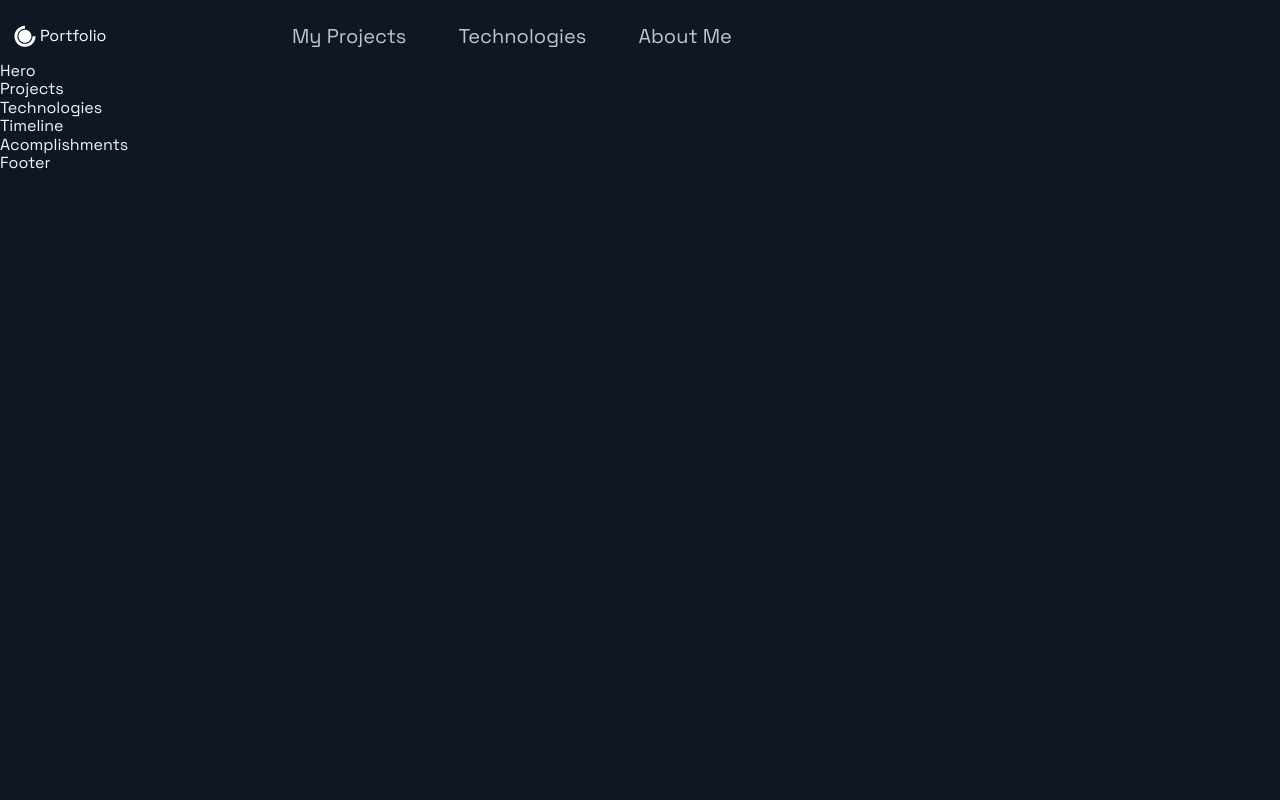
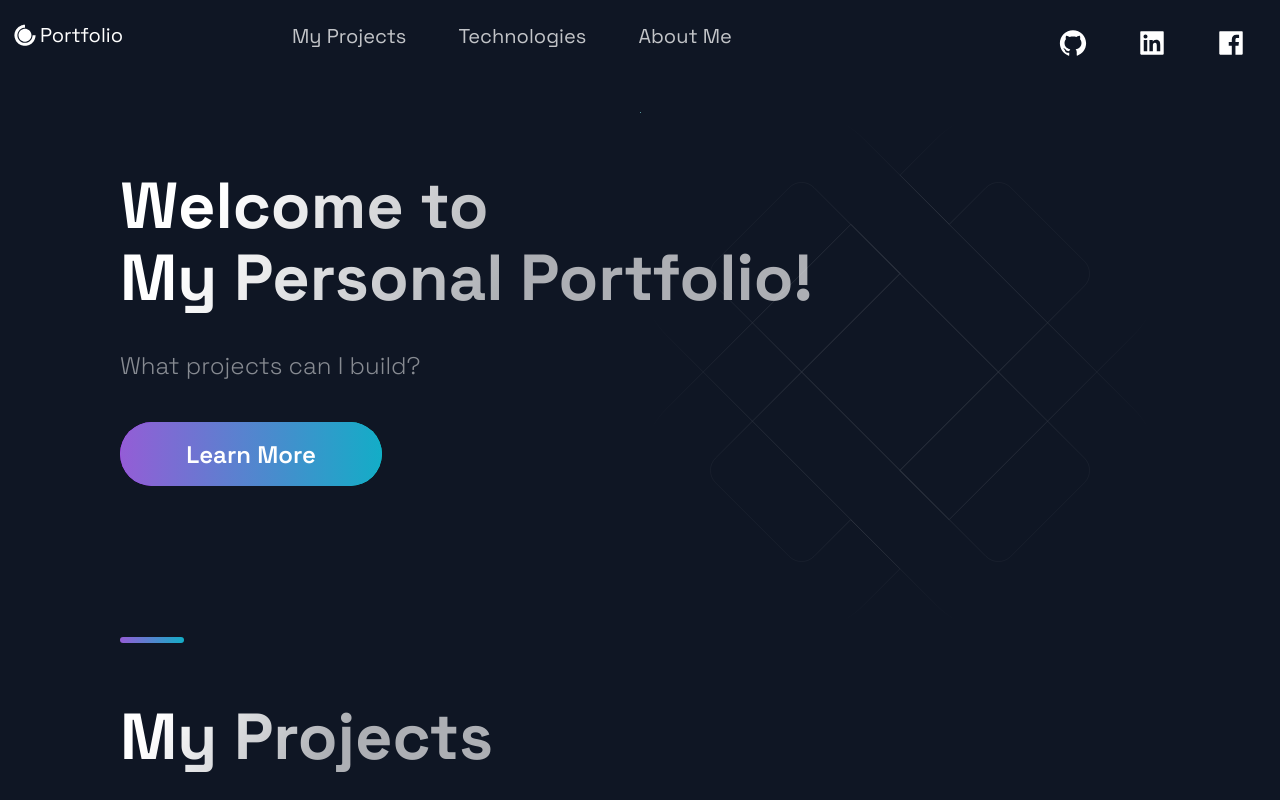
Before and after one commit to georgyshkliaryk/portfolio-website, a Next.js app: page / in a window 1280 px wide. Shown: the top 800 px of the page. Built offline with nearby package versions, Linux system fonts and the light colour scheme.

Commit message:
header, main

```diff
--- a/src/components/Header/Header.js
+++ b/src/components/Header/Header.js
@@ -1,6 +1,11 @@
 import Link from "next/link";
 import React from "react";
-import { AiFillGithub, AiFillInstagram, AiFillLinkedin } from "react-icons/ai";
+import {
+  AiFillFacebook,
+  AiFillGithub,
+  AiFillInstagram,
+  AiFillLinkedin,
+} from "react-icons/ai";
 import { DiCssdeck } from "react-icons/di";
 
 import {
@@ -10,15 +15,16 @@ import {
   Div3,
   NavLink,
   SocialIcons,
+  Span
 } from "./HeaderStyles";
 
 const Header = () => (
   <Container>
     <Div1>
       <Link href="/">
-        <a style={{ display: "flex", alignItems: "center", color: "white" }}>
+        <a style={{ display: "flex", alignItems: "center", color: "white", marginBottom: "20px" }}>
           <DiCssdeck size="3rem" />
-          <span>Portfolio</span>
+          <Span>Portfolio</Span>
         </a>
       </Link>
     </Div1>
@@ -39,6 +45,17 @@ const Header = () => (
         </Link>
       </li>
     </Div2>
+    <Div3>
+      <SocialIcons href="/">
+        <AiFillGithub size="3rem" />
+      </SocialIcons>
+      <SocialIcons href="/">
+        <AiFillLinkedin size="3rem" />
+      </SocialIcons>
+      <SocialIcons href="/">
+        <AiFillFacebook size="3rem" />
+      </SocialIcons>
+    </Div3>
   </Container>
 );
 
--- a/src/components/Header/HeaderStyles.js
+++ b/src/components/Header/HeaderStyles.js
@@ -16,6 +16,10 @@ export const Container = styled.div`
     grid-column-gap: 0.5rem;
     grid-row-gap: 0.5rem;
   }
+`;
+
+export const Span = styled.span`
+  font-size: 2rem;
 `;
 export const Div1 = styled.div`
   grid-area: 1 / 1 / 2 / 2;
--- a/src/components/Hero/Hero.js
+++ b/src/components/Hero/Hero.js
@@ -5,9 +5,17 @@ import Button from '../../styles/GlobalComponents/Button';
 import { LeftSection } from './HeroStyles';
 
 const Hero = (props) => (
-  <div>
-    Hero
-  </div>
+  <Section row nopadding>
+    <LeftSection>
+      <SectionTitle main center>
+        Welcome to <br/> My Personal Portfolio!
+      </SectionTitle>
+      <SectionText>
+        What projects can I build?
+      </SectionText>
+      <Button onClick={() => window.location = "https://google.com"}>Learn More</Button>
+    </LeftSection>
+  </Section>
 );
 
 export default Hero;
--- a/src/components/Projects/Projects.js
+++ b/src/components/Projects/Projects.js
@@ -5,9 +5,15 @@ import { Section, SectionDivider, SectionTitle } from '../../styles/GlobalCompon
 import { projects } from '../../constants/constants';
 
 const Projects = () => (
-  <div>
-    Projects
-  </div>
+  <Section nopadding id="projects">
+    <SectionDivider />
+    <SectionTitle main>My Projects</SectionTitle>
+    <GridContainer>
+      {[0,1,2,3].map((project) => (
+        <div>{project}</div>
+      ))}
+    </GridContainer>
+  </Section>
 );
 
 export default Projects;
--- a/src/pages/index.js
+++ b/src/pages/index.js
@@ -10,10 +10,10 @@ import { Section } from '../styles/GlobalComponents';
 const Home = () => {
   return (
     <Layout>
-      {/* <Section grid> */}
+      <Section grid>
         <Hero />
-        {/* <BgAnimation /> */}
-      {/* </Section> */}
+        <BgAnimation />
+      </Section>
       <Projects />
       <Technologies />
       <Timeline />
```
